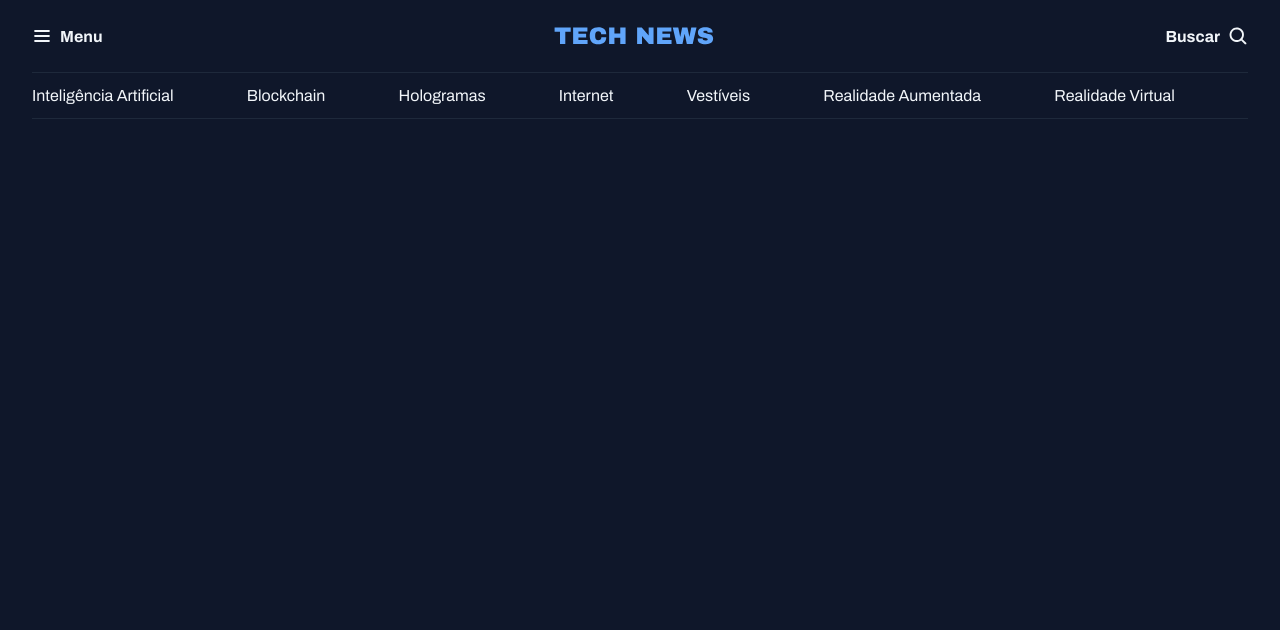
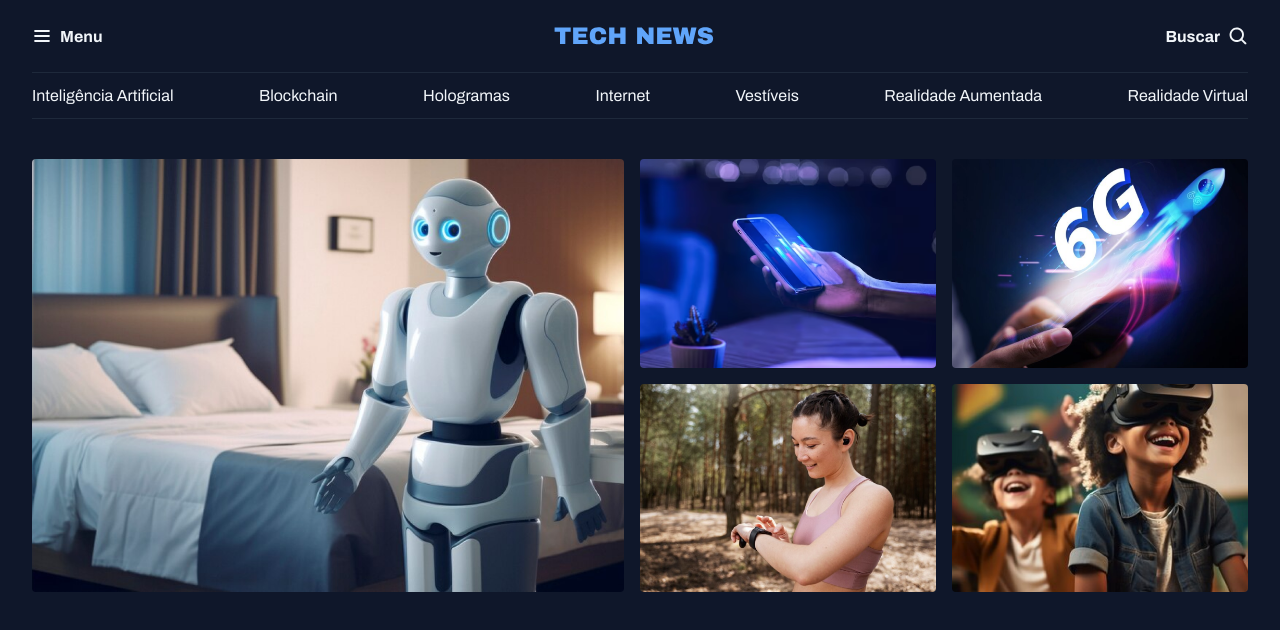
Before and after one commit to AnaWalecheskiMoreto/04---portal-de-noticias, a plain HTML site: page index.html in a window 1280 px wide. Drawn offline with Linux system fonts and the light colour scheme.

Commit message:
secCao 2

```diff
--- a/index.html
+++ b/index.html
@@ -37,5 +37,28 @@
             <a href="#">Realidade  Virtual</a>
         </nav>
    </header>
+
+   <main class="grid container">
+    <section id="featured" class="grid grid-flow-col gap-16">
+        <div>
+            <img src="assets/images/Image 01.png" alt="">
+        </div>
+
+        <div class="grid grid-cols-2 gap-16">
+            <div>
+                <img src="assets/images/Image 02.png" alt="">
+            </div>
+            <div>
+                <img src="assets/images/Image 03.png" alt="">
+            </div>
+            <div>
+                <img src="assets/images/Image 04.png" alt="">
+            </div>
+            <div>
+                <img src="assets/images/Image 05.png" alt="">
+            </div>
+        </div>
+    </section>
+   </main>
 </body>
 </html>
--- a/styles/global.css
+++ b/styles/global.css
@@ -41,16 +41,16 @@ h1, h2, h3 {
     font: inherit;
 }
 
+img {
+    max-width: 100%;
+}
+
 .container {
     max-width: 1280px;
     padding-inline: 32px;
-    margin-inline-start: auto;
+    margin-inline: auto;
 }
 
-.grid {
-    display: grid;
+main {
+    margin-top: 40px;
 }
-
-.grid-flow-col {
-    grid-auto-flow: column;
-}
--- a/styles/header.css
+++ b/styles/header.css
@@ -13,7 +13,7 @@
     }
 
     div:nth-child(3) {
-        justify-self: end;
+        justify-self:end;
     }
 
 }
@@ -22,4 +22,5 @@
     padding-block: 14px;
     border: solid 1px var(--stroke-color);
     border-inline: none;
+    justify-content: space-between;
 }
--- a/styles/index.css
+++ b/styles/index.css
@@ -1,2 +1,4 @@
 @import url(global.css);
+@import url(utility.css);
 @import url(header.css);
+@import url(sections.css);
--- /dev/null
+++ b/styles/sections.css
@@ -0,0 +1,7 @@
+#featured {
+    img {
+        height: 100%;
+        object-fit: cover;
+        border-radius: 4px;
+    }
+}
--- /dev/null
+++ b/styles/utility.css
@@ -0,0 +1,15 @@
+.grid {
+    display: grid;
+}
+
+.grid-flow-col {
+    grid-auto-flow: column;
+}
+
+.grid-cols-2 {
+    grid-template-columns: 1fr 1fr;
+}
+
+.gap-16 {
+    gap: 16px;
+}
```
